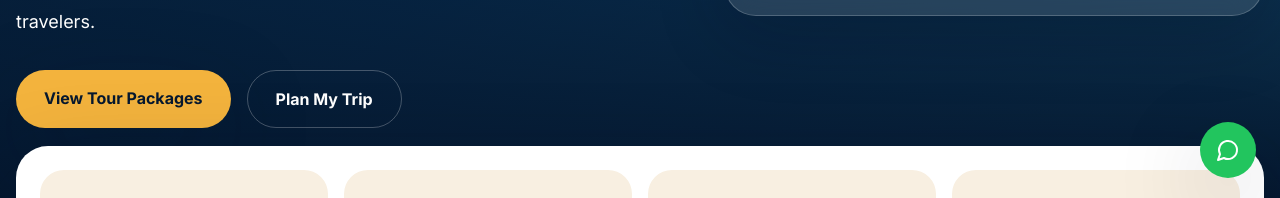
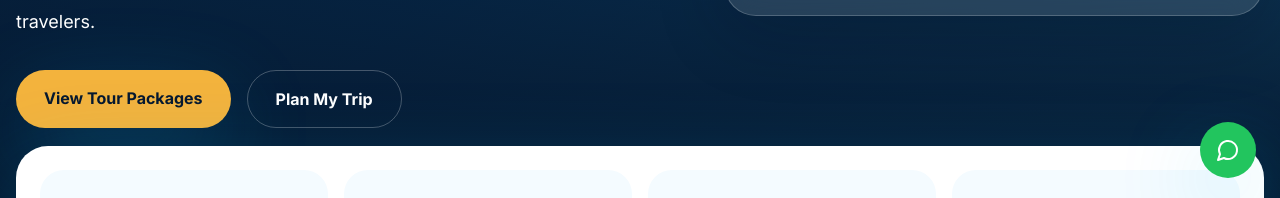
Before and after one commit to Ngovoze/ferone-tours-travels, a Next.js app: page / in a window 1280 px wide. Shown: the part 598-796 px from the top of the page. Built offline with nearby package versions, Linux system fonts and the light colour scheme; no server answers; a web font is replaced by a local one.

Commit message:
style: make Ferone cyan the dominant brand color

```diff
--- a/tailwind.config.ts
+++ b/tailwind.config.ts
@@ -8,10 +8,10 @@ const config: Config = {
       colors: {
         luxury: {
           navy: "#06182f",
-          ocean: "#006cae",
-          sky: "#38bdf8",
+          ocean: "#0CAFEC",
+          sky: "#67D8F8",
           gold: "#f3b33d",
-          sand: "#f8efe1",
+          sand: "#f4fbff",
           ink: "#07111f"
         }
       },
@@ -20,11 +20,12 @@ const config: Config = {
         display: ["var(--font-playfair)", "Georgia", "serif"]
       },
       boxShadow: {
-        luxury: "0 28px 90px rgba(6, 24, 47, 0.22)",
-        glass: "0 20px 70px rgba(2, 8, 23, 0.20)"
+        luxury: "0 28px 90px rgba(12, 175, 236, 0.24)",
+        glass: "0 20px 70px rgba(2, 8, 23, 0.20)",
+        brand: "0 22px 60px rgba(12, 175, 236, 0.34)"
       },
       backgroundImage: {
-        "hero-glow": "radial-gradient(circle at 20% 20%, rgba(56,189,248,.28), transparent 35%), radial-gradient(circle at 80% 0%, rgba(243,179,61,.22), transparent 35%), linear-gradient(135deg,#06182f 0%,#08284b 45%,#08345f 100%)"
+        "hero-glow": "radial-gradient(circle at 20% 20%, rgba(12,175,236,.34), transparent 35%), radial-gradient(circle at 80% 0%, rgba(243,179,61,.18), transparent 35%), linear-gradient(135deg,#06182f 0%,#075079 45%,#0CAFEC 100%)"
       }
     }
   },
```
